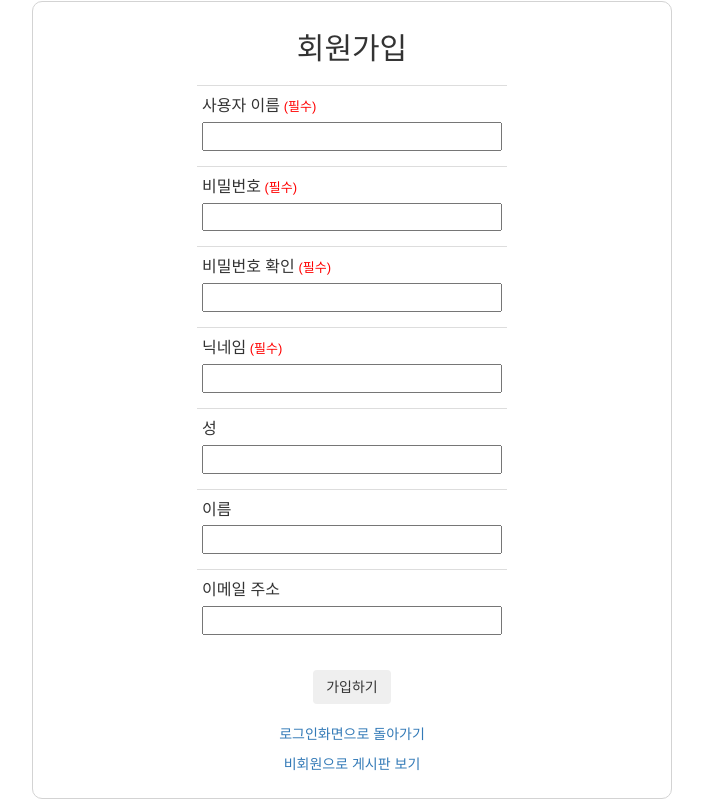
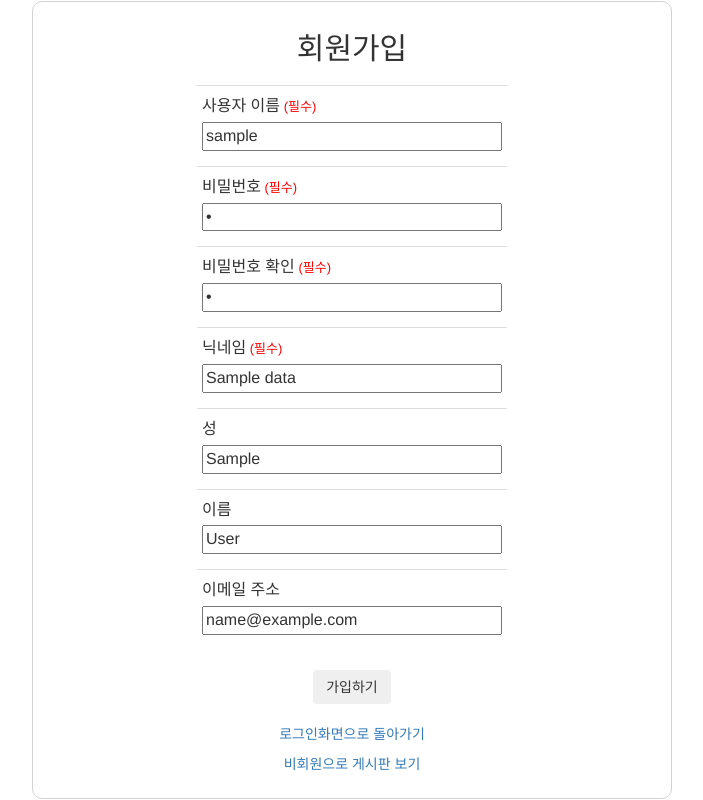
Before and after one commit to DasomJung24/toy_board_with_Django, a Django app: template templates/registration/signup.html in a window 1280 px wide. Shown: the whole page, without its empty margins (288-991 px from the left). Run offline with Django 3.2, Linux system fonts and the light colour scheme; the template is opened without the code that fills it: most values are stand-ins (such as "Sample title", 1, 10 or a date in 2020); some libraries are stand-ins or nearby versions.

Commit message:
signup 수정

```diff
--- a/templates/registration/signup.html
+++ b/templates/registration/signup.html
@@ -23,32 +23,32 @@
             </div>
             <table class="table table-hover table-condensed">
                 <tr>
-                    <td><p class='signup-input'>사용자 이름<span class="must-input"> (필수)</span><br><input class='signup-input' name='username' value=''></p></td>
+                    <td><p class='signup-input'>사용자 이름<span class="must-input"> (필수)</span><br><input class='signup-input' name='username' value='{% if data.username %}{{ data.username }}{% endif %}'></p></td>
                     <div class="input-validation"><span></span></div>
                 </tr>
                 <tr>
                     <td><p class='signup-input'>비밀번호<span class="must-input"> (필수)</span><br>
-                        <input type="password" class='signup-input password-input' name='password1' value=''></p>
+                        <input type="password" class='signup-input password-input' name='password1' value='{% if data.password1 %}{{ data.password1 }}{% endif %}'></p>
                         <div class="input-validation"><span class="must-input">8자 이상 영문자 숫자 조합으로 입력해주세요.</span></div>
                     </td>
                 </tr>
                 <tr>
                     <td><p class='signup-input'>비밀번호 확인<span class="must-input"> (필수)</span><br>
-                        <input type="password" class='signup-input password-confirm' name='password2' value=''></p>
+                        <input type="password" class='signup-input password-confirm' name='password2' value='{% if data.password2 %}{{ data.password2 }}{% endif %}'></p>
                         <div class="input-validation"><span class="must-input">비밀번호가 일치하지 않습니다.</span></div>
                     </td>
                 </tr>
                 <tr>
-                    <td><p class='signup-input'>닉네임<span class="must-input"> (필수)</span><br><input class='signup-input' name='name' value=''></p></td>
+                    <td><p class='signup-input'>닉네임<span class="must-input"> (필수)</span><br><input class='signup-input' name='name' value='{% if data.name %}{{ data.name }}{% endif %}'></p></td>
                 </tr>
                 <tr>
-                    <td><p class='signup-input'>성<br><input class='signup-input' name='first_name' value=''></p></td>
+                    <td><p class='signup-input'>성<br><input class='signup-input' name='first_name' value='{% if data.first_name %}{{ data.first_name }}{% endif %}'></p></td>
                 </tr>
                 <tr>
-                    <td><p class='signup-input'>이름<br><input class='signup-input' name='last_name' value=''></p></td>
+                    <td><p class='signup-input'>이름<br><input class='signup-input' name='last_name' value='{% if data.last_name %}{{ data.last_name }}{% endif %}'></p></td>
                 </tr>
                 <tr>
-                    <td><p class='signup-input'>이메일 주소<br><input class='signup-input' name='email' value=''></p></td>
+                    <td><p class='signup-input'>이메일 주소<br><input class='signup-input' name='email' value='{% if data.email %}{{ data.email }}{% endif %}'></p></td>
                 </tr>
             </table>
             <div class="btn-validation-ok">
--- a/users/forms.py
+++ b/users/forms.py
@@ -17,3 +17,9 @@ class SignUpForm(UserCreationForm):
         if password1 and password2 and password1 != password2:
             raise forms.ValidationError("Passwords don't match")
         return password2
+
+    def clean_name(self):
+        name = self.cleaned_data.get("name")
+        if User.objects.filter(name=name):
+            raise forms.ValidationError("Name already exists")
+        return name
--- a/users/views.py
+++ b/users/views.py
@@ -33,7 +33,7 @@ class SignUpView(CreateView):
                     error_message[i] = j['message']
 
             messages.error(request, error_message)
-            return redirect('/user/create')
+            return render(request, 'registration/signup.html', {'data': request.POST})
 
     def get(self, request, *args, **kwargs):
         return render(request, 'registration/signup.html')
```
